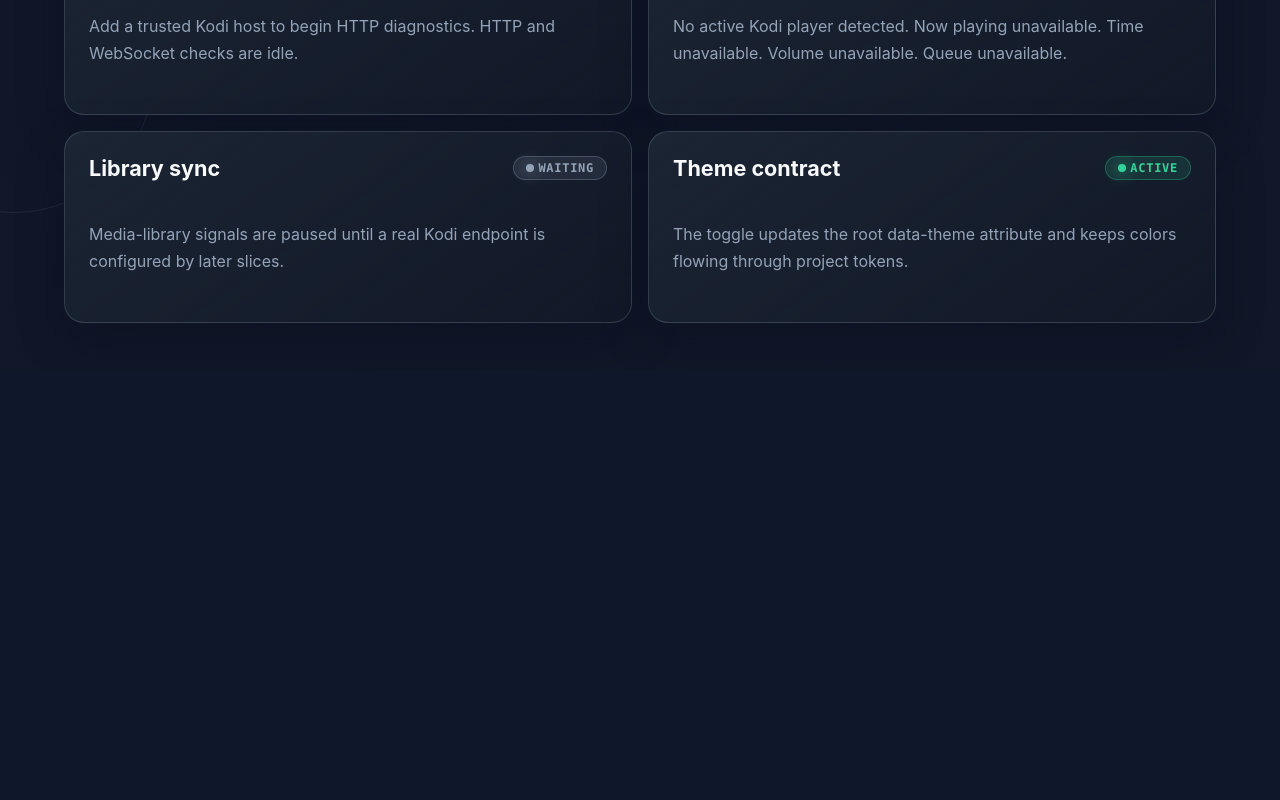
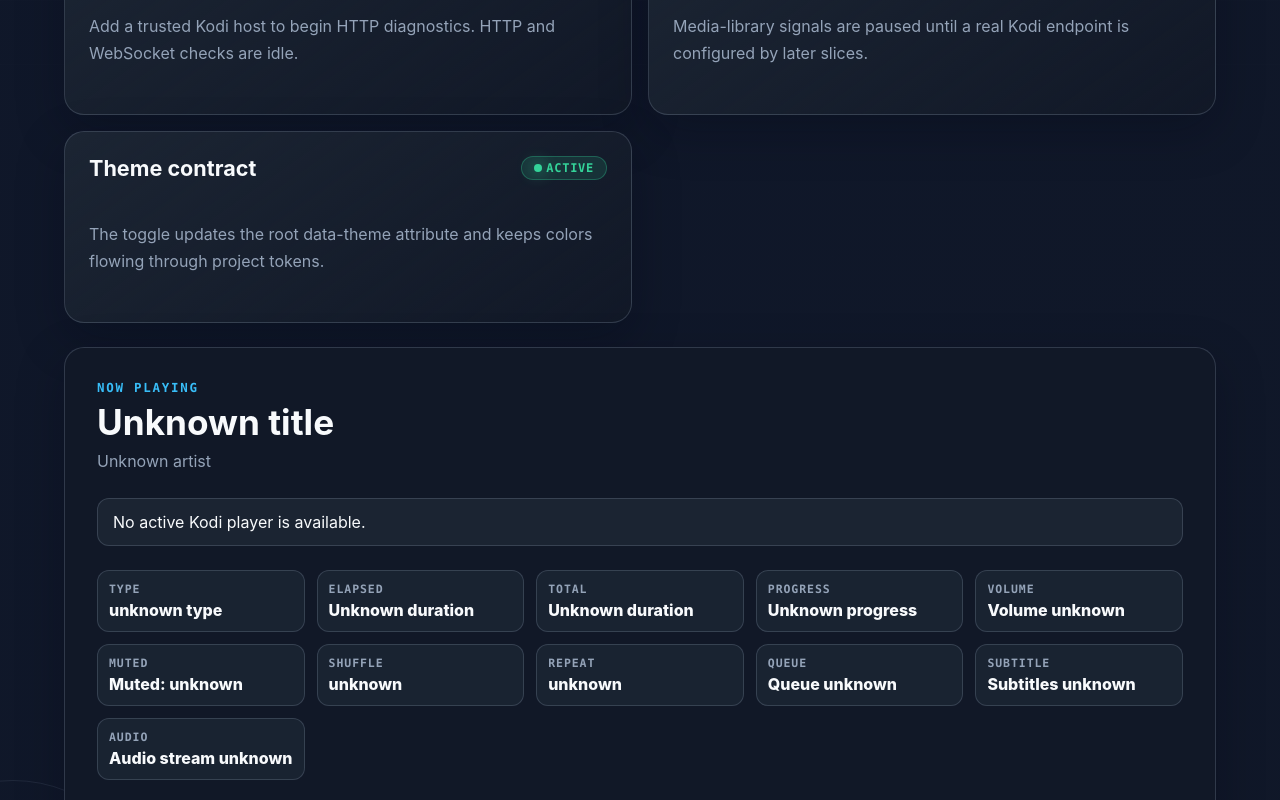
Before and after one commit to keithah/chorus3, a Svelte app: page / in a window 1280 px wide. Shown: the part 1600-2400 px from the top of the page. Before the commit the page ends 1971 px from the top, so only its background shows below. Built offline with nearby package versions, Linux system fonts and the light colour scheme.

Commit message:
test: Wired the app shell to the singleton Now Playing panel and dispat…
- src/App.svelte
- src/App.test.ts
- src/lib/components/NowPlayingPanel.svelte

GSD-Task: S02/T04

```diff
--- a/src/App.svelte
+++ b/src/App.svelte
@@ -2,11 +2,14 @@
   import AppShell from '$components/AppShell.svelte';
   import HostSettings from '$components/HostSettings.svelte';
   import HostSwitcher from '$components/HostSwitcher.svelte';
+  import NowPlayingPanel from '$components/NowPlayingPanel.svelte';
+  import type { PlayerControlsDispatch } from '$components/PlayerControls.svelte';
   import StatusCard from '$components/StatusCard.svelte';
   import ThemeToggle from '$components/ThemeToggle.svelte';
   import {
     configStore,
     connectionStore,
+    playerDispatch as defaultPlayerDispatch,
     playerStore,
     type ConnectionStoreSnapshot,
     type PlayerStoreSnapshot
@@ -14,9 +17,10 @@
 
   interface Props {
     playerSnapshot?: PlayerStoreSnapshot;
+    playerDispatch?: PlayerControlsDispatch;
   }
 
-  let { playerSnapshot }: Props = $props();
+  let { playerSnapshot, playerDispatch = defaultPlayerDispatch }: Props = $props();
   const currentPlayerSnapshot = $derived(playerSnapshot ?? playerStore.snapshot);
 
   function formatKodiVersion(version: ConnectionStoreSnapshot['kodiVersion']): string | null {
@@ -96,122 +100,6 @@
 
     return `${transportText}${versionText}${lastConnectedText}`;
   }
-
-  function playerTone(snapshot: PlayerStoreSnapshot): 'neutral' | 'success' | 'warning' | 'danger' {
-    if (snapshot.refreshStatus === 'error') {
-      return 'danger';
-    }
-
-    if (snapshot.refreshStatus === 'loading' || snapshot.playbackStatus === 'multiple') {
-      return 'warning';
-    }
-
-    if (snapshot.playbackStatus === 'active') {
-      return 'success';
-    }
-
-    return 'neutral';
-  }
-
-  function playerStatusText(snapshot: PlayerStoreSnapshot): string {
-    if (snapshot.refreshStatus === 'loading' || snapshot.refreshStatus === 'error') {
-      return snapshot.refreshStatus;
-    }
-
-    return snapshot.playbackStatus;
-  }
-
-  function playerDescription(snapshot: PlayerStoreSnapshot): string {
-    return [
-      playerStateSummary(snapshot),
-      playerItemSummary(snapshot),
-      playerTimeSummary(snapshot),
-      playerVolumeSummary(snapshot),
-      playerQueueSummary(snapshot)
-    ].join(' ');
-  }
-
-  function playerStateSummary(snapshot: PlayerStoreSnapshot): string {
-    if (snapshot.refreshStatus === 'error' && snapshot.lastError) {
-      return `Player refresh error (${snapshot.lastError.source}/${snapshot.lastError.code}): ${snapshot.lastError.message}.`;
-    }
-
-    if (snapshot.refreshStatus === 'loading') {
-      return 'Refreshing player state.';
-    }
-
-    if (snapshot.playbackStatus === 'multiple') {
-      const players = snapshot.activePlayers
-        .map((player) => `${player.type} #${player.playerid}`)
-        .join(', ');
-      const playerText = players || 'multiple active players';
-      return `Multiple Kodi players detected: ${playerText}. Controls are not available in S01.`;
-    }
-
-    if (snapshot.playbackStatus === 'none') {
-      return 'No active Kodi player detected.';
-    }
-
-    return 'Kodi player is active.';
-  }
-
-  function playerItemSummary(snapshot: PlayerStoreSnapshot): string {
-    const title = firstNonEmptyString(snapshot.item?.label, snapshot.item?.title);
-    return title ? `Now playing ${title}.` : 'Now playing unavailable.';
-  }
-
-  function playerTimeSummary(snapshot: PlayerStoreSnapshot): string {
-    const percentage =
-      typeof snapshot.properties?.percentage === 'number' &&
-      Number.isFinite(snapshot.properties.percentage)
-        ? Math.round(snapshot.properties.percentage)
-        : null;
-
-    if (snapshot.time.currentSeconds !== null && snapshot.time.totalSeconds !== null) {
-      const percentText = percentage !== null ? ` (${percentage}%).` : '.';
-      return `${formatDuration(snapshot.time.currentSeconds)} / ${formatDuration(snapshot.time.totalSeconds)}${percentText}`;
-    }
-
-    if (percentage !== null) {
-      return `Progress ${percentage}%.`;
-    }
-
-    return 'Time unavailable.';
-  }
-
-  function playerVolumeSummary(snapshot: PlayerStoreSnapshot): string {
-    if (snapshot.application.volume === null) {
-      return 'Volume unavailable.';
-    }
-
-    const mutedText = snapshot.application.muted === true ? ' muted' : '';
-    return `Volume ${snapshot.application.volume}%${mutedText}.`;
-  }
-
-  function playerQueueSummary(snapshot: PlayerStoreSnapshot): string {
-    if (snapshot.queue.playlistid === null || snapshot.queue.position === null) {
-      return 'Queue unavailable.';
-    }
-
-    return `Queue playlist ${snapshot.queue.playlistid} position ${snapshot.queue.position}.`;
-  }
-
-  function formatDuration(totalSeconds: number): string {
-    const safeSeconds = Math.max(0, Math.floor(totalSeconds));
-    const minutes = Math.floor(safeSeconds / 60);
-    const seconds = safeSeconds % 60;
-    return `${minutes}:${String(seconds).padStart(2, '0')}`;
-  }
-
-  function firstNonEmptyString(...values: unknown[]): string | null {
-    for (const value of values) {
-      if (typeof value === 'string' && value.trim().length > 0) {
-        return value.trim();
-      }
-    }
-
-    return null;
-  }
 </script>
 
 <AppShell>
@@ -252,12 +140,6 @@
         description={connectionDescription(connectionStore.snapshot)}
       />
       <StatusCard
-        title="Player state"
-        status={playerStatusText(currentPlayerSnapshot)}
-        tone={playerTone(currentPlayerSnapshot)}
-        description={playerDescription(currentPlayerSnapshot)}
-      />
-      <StatusCard
         title="Library sync"
         status="waiting"
         description="Media-library signals are paused until a real Kodi endpoint is configured by later slices."
@@ -269,6 +151,8 @@
         description="The toggle updates the root data-theme attribute and keeps colors flowing through project tokens."
       />
     </section>
+
+    <NowPlayingPanel snapshot={currentPlayerSnapshot} dispatch={playerDispatch} />
   </main>
 </AppShell>
 
--- a/src/lib/components/NowPlayingPanel.svelte
+++ b/src/lib/components/NowPlayingPanel.svelte
@@ -35,6 +35,7 @@
         : 'unknown'
   );
   const repeat = $derived(textOrFallback(snapshot.properties?.repeat, 'unknown'));
+  const queueSummary = $derived(formatQueueSummary(snapshot));
   const subtitleSummary = $derived(
     formatSubtitleSummary(
       snapshot.properties?.currentsubtitle,
@@ -165,6 +166,14 @@
     return streamLabel('Audio stream', stream, 0);
   }
 
+  function formatQueueSummary(value: PlayerStoreSnapshot): string {
+    if (value.queue.playlistid === null || value.queue.position === null) {
+      return 'Queue unknown';
+    }
+
+    return `Playlist ${value.queue.playlistid} · position ${value.queue.position}`;
+  }
+
   function formatSubtitleSummary(
     stream: PlayerSubtitleStream | undefined,
     enabled: unknown
@@ -292,6 +301,10 @@
       <dd>{repeat}</dd>
     </div>
     <div>
+      <dt>Queue</dt>
+      <dd>{queueSummary}</dd>
+    </div>
+    <div>
       <dt>Subtitle</dt>
       <dd>{subtitleSummary}</dd>
     </div>
```
Also changed, not shown: 1 other file (tests, documents, lock files or other folders).
